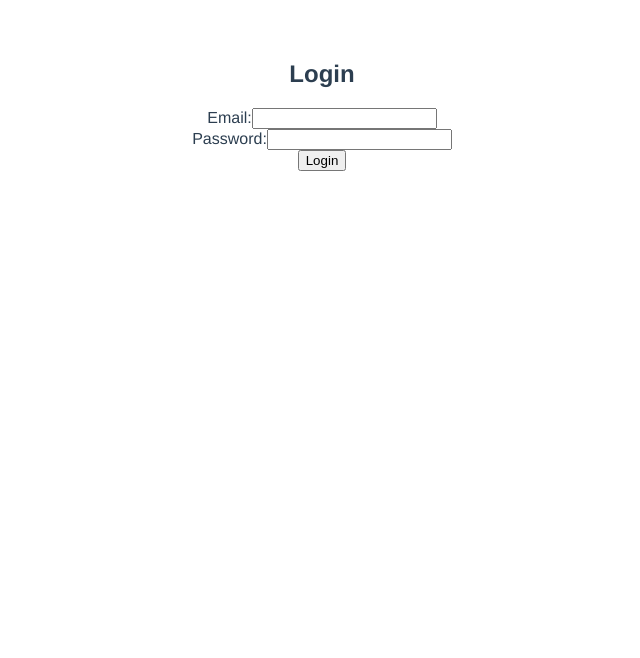
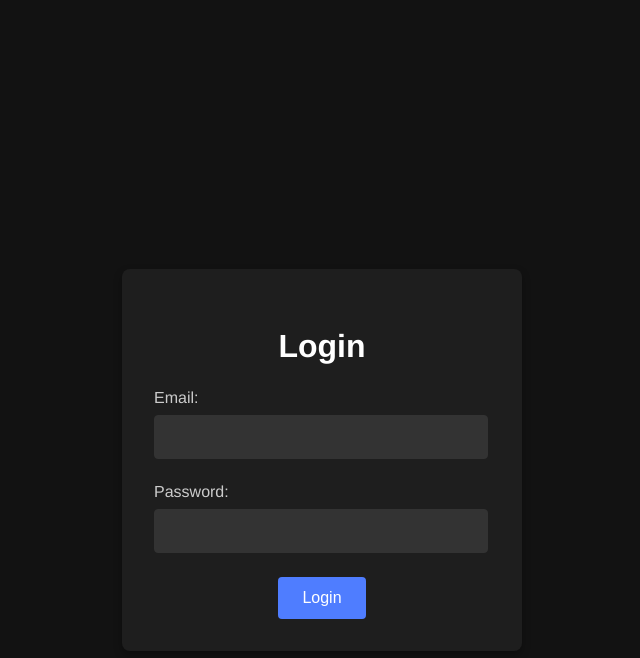
Before and after one commit to JPCBRGS/album-rating-platform, a Vue app in the folder album-rating-platform-frontend/: page /login in a window 1280 px wide. Shown: the top 658 px of the page, without its empty margins (318-958 px from the left). Built offline with nearby package versions, Linux system fonts and the light colour scheme.

Commit message:
Melhorias gerais

```diff
--- a/album-rating-platform-frontend/src/components/login-component.vue
+++ b/album-rating-platform-frontend/src/components/login-component.vue
@@ -1,18 +1,24 @@
+<!-- src/components/login-component.vue -->
 <template>
-  <div>
+  <div class="login-container">
+    <div class="login-form">
       <h2>Login</h2>
       <form @submit.prevent="loginUser">
-      <div>
+        <div class="form-group">
           <label for="email">Email:</label>
           <input type="email" v-model="email" id="email" required />
         </div>
-      <div>
+        <div class="form-group">
           <label for="password">Password:</label>
           <input type="password" v-model="password" id="password" required />
         </div>
-      <button type="submit" :disabled="loading">Login</button>
+        <button type="submit" :disabled="loading" class="submit-button">
+          <span v-if="loading">Logging in...</span>
+          <span v-else>Login</span>
+        </button>
         <p v-if="errorMessage" class="error">{{ errorMessage }}</p>
       </form>
+    </div>
   </div>
 </template>
 
@@ -63,7 +69,87 @@ export default {
 </script>
 
 <style scoped>
+html, body {
+  margin: 0;
+  padding: 0;
+  height: 100%;
+  background-color: #121212; /* Fundo escuro */
+}
+
+.login-container {
+  display: flex;
+  justify-content: center;
+  align-items: center;
+  height: 100vh;
+}
+
+.login-form {
+  background: #1e1e1e; /* Fundo do formulário escuro */
+  border-radius: 8px;
+  box-shadow: 0 4px 8px rgba(0, 0, 0, 0.3);
+  padding: 2rem;
+  width: 100%;
+  max-width: 400px;
+  text-align: center;
+  box-sizing: border-box; /* Garante que padding e border sejam incluídos na largura total */
+}
+
+h2 {
+  margin-bottom: 1.5rem;
+  font-size: 2rem;
+  color: #ffffff; /* Cor do texto */
+}
+
+.form-group {
+  margin-bottom: 1.5rem;
+  text-align: left;
+}
+
+label {
+  display: block;
+  margin-bottom: 0.5rem;
+  font-size: 1rem;
+  color: #cccccc; /* Cor do texto do rótulo */
+}
+
+input {
+  width: calc(100% - 2px); /* Ajusta a largura dos campos para se ajustar ao padding do formulário */
+  padding: 0.75rem;
+  border: 1px solid #333;
+  border-radius: 4px;
+  font-size: 1rem;
+  color: #ffffff;
+  background: #333;
+  box-sizing: border-box; /* Garante que padding e border sejam incluídos na largura total */
+}
+
+input:focus {
+  border-color: #4f7dff;
+  outline: none;
+}
+
+.submit-button {
+  background: #4f7dff;
+  color: white;
+  padding: 0.75rem 1.5rem;
+  border: none;
+  border-radius: 4px;
+  font-size: 1rem;
+  cursor: pointer;
+  transition: background 0.3s ease;
+}
+
+.submit-button:hover {
+  background: #2a56d4;
+}
+
+.submit-button:disabled {
+  background: #aab0b7;
+  cursor: not-allowed;
+}
+
 .error {
   color: red;
+  margin-top: 1rem;
 }
 </style>
--- /dev/null
+++ b/album-rating-platform-frontend/src/global.css
@@ -0,0 +1,16 @@
+/* Define o fundo cinza escuro para toda a aplicação */
+html, body {
+  margin: 0;
+  padding: 0;
+  height: 100%;
+  background-color: #121212; /* Cinza escuro */
+  color: #ffffff; /* Cor padrão do texto */
+  font-family: Arial, sans-serif; /* Fonte padrão */
+}
+
+/* Define um estilo base para todos os elementos */
+* {
+  box-sizing: border-box;
+}
+
+/* Outros estilos globais, se necessário */
--- a/album-rating-platform-frontend/src/main.js
+++ b/album-rating-platform-frontend/src/main.js
@@ -2,7 +2,7 @@
 import { createApp } from 'vue';
 import App from './App.vue';
 import router from './routes/router';
-
+import './global.css';
 createApp(App)
   .use(router)
   .mount('#app');
```
Lines whose indentation alone changed are shown as unchanged.
